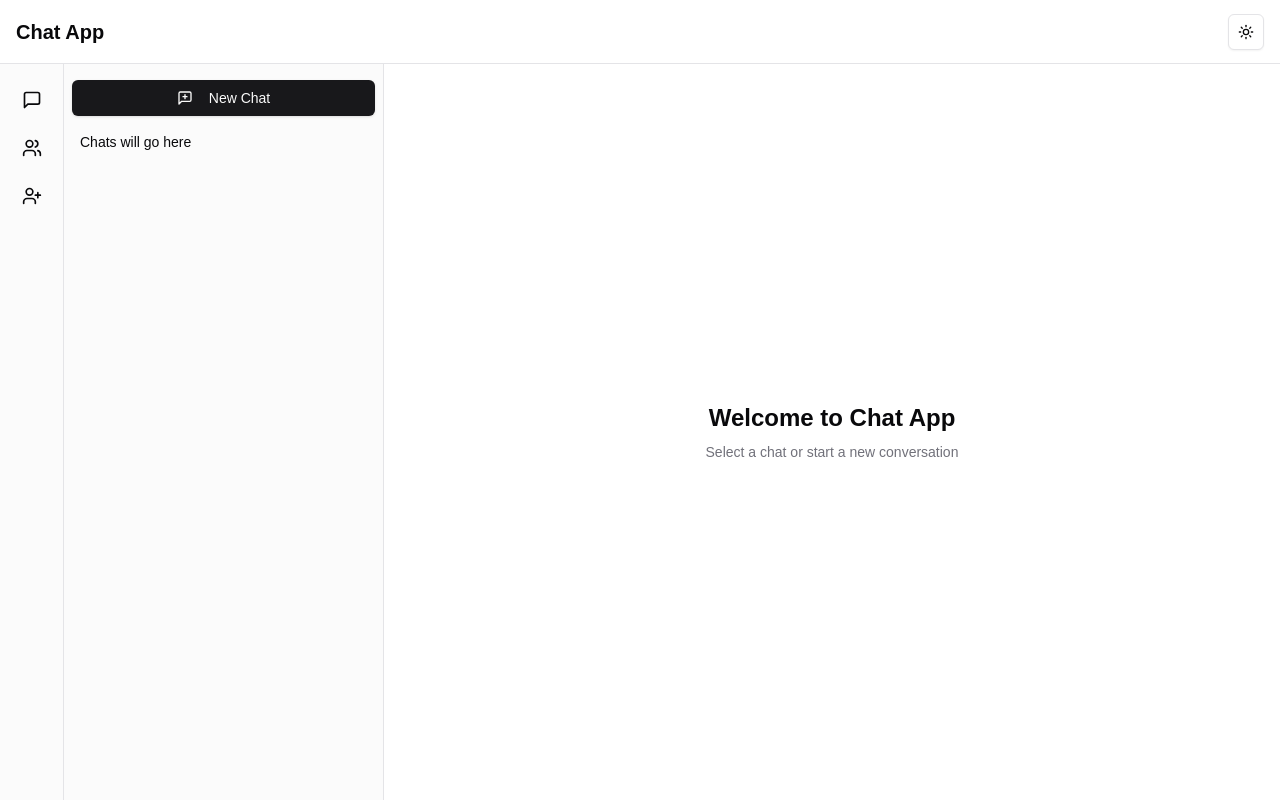
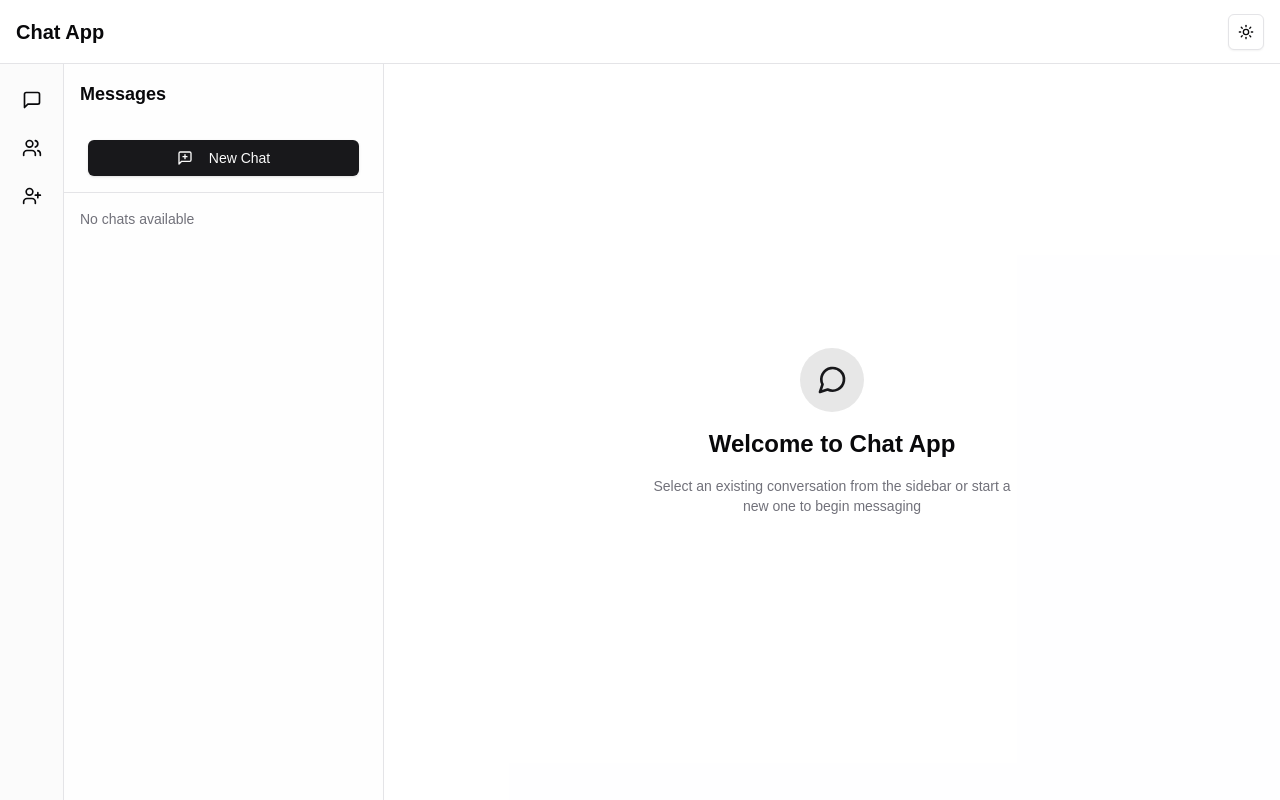
Before and after one commit to mak1k1/chat-app, a Next.js app: page /chat in a window 1280 px wide. Built offline with nearby package versions, Linux system fonts and the light colour scheme.

Commit message:
refactor: improved design and layout of chat page and sidebar UI

```diff
--- a/src/app/(main)/chat/page.tsx
+++ b/src/app/(main)/chat/page.tsx
@@ -1,10 +1,27 @@
 export default function ChatPage() {
   return (
-    <div className="flex-1 flex flex-col items-center justify-center">
-      <p className="text-2xl font-semibold mb-2">Welcome to Chat App</p>
-      <p className="text-muted-foreground text-sm">
-        Select a chat or start a new conversation
-      </p>
+    <div className="flex-1 flex flex-col items-center justify-center bg-muted/5">
+      <div className="text-center space-y-4">
+        <div className="w-16 h-16 rounded-full bg-primary/10 flex items-center justify-center mx-auto">
+          <svg
+            xmlns="http://www.w3.org/2000/svg"
+            viewBox="0 0 24 24"
+            fill="none"
+            stroke="currentColor"
+            strokeWidth="2"
+            strokeLinecap="round"
+            strokeLinejoin="round"
+            className="w-8 h-8 text-primary"
+          >
+            <path d="m3 21 1.9-5.7a8.5 8.5 0 1 1 3.8 3.8z" />
+          </svg>
+        </div>
+        <p className="text-2xl font-semibold">Welcome to Chat App</p>
+        <p className="text-muted-foreground text-sm max-w-sm mx-auto">
+          Select an existing conversation from the sidebar or start a new one to
+          begin messaging
+        </p>
+      </div>
     </div>
   );
 }
--- a/src/app/(main)/contacts/page.tsx
+++ b/src/app/(main)/contacts/page.tsx
@@ -10,15 +10,15 @@ async function getContacts() {
 
   const user = await prisma.user.findFirst({
     where: {
-      id: userId
+      id: userId,
     },
     include: {
       contacts: {
         include: {
-          contact: true
-        }
-      }
-    }
+          contact: true,
+        },
+      },
+    },
   });
 
   return user?.contacts ?? [];
--- a/src/components/features/chat/chat-sidebar.tsx
+++ b/src/components/features/chat/chat-sidebar.tsx
@@ -2,11 +2,14 @@ import { CreateChatButton } from "./create-chat-button";
 
 export const ChatSidebar: React.FC = () => {
   return (
-    <aside className="w-80 border-r bg-muted/40">
-      <CreateChatButton />
-      <nav className="p-4">
-        <p className="text-sm font-medium">Chats will go here</p>
+    <aside className="w-80 border-r bg-muted/10 flex flex-col">
+      <div className="p-4 border-b">
+        <h1 className="font-semibold text-lg mb-4">Messages</h1>
+        <CreateChatButton />
+      </div>
+      <nav className="flex-1 overflow-y-auto p-2">
+        <p className="text-sm text-muted-foreground p-2">No chats available</p>
       </nav>
     </aside>
   );
-}
+};
```
Also changed, not shown: src/components/features/chat/chat-input.tsx (line endings or trailing spaces).
